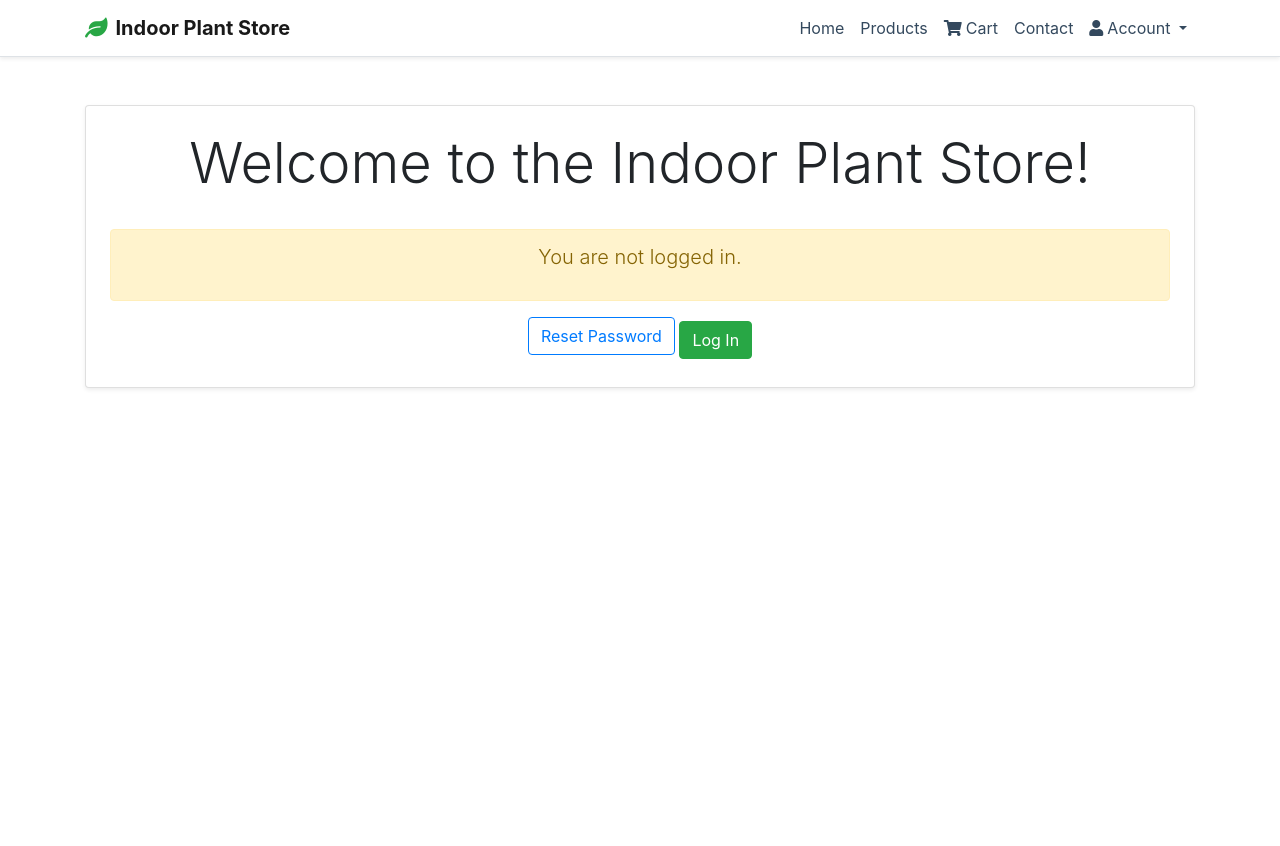
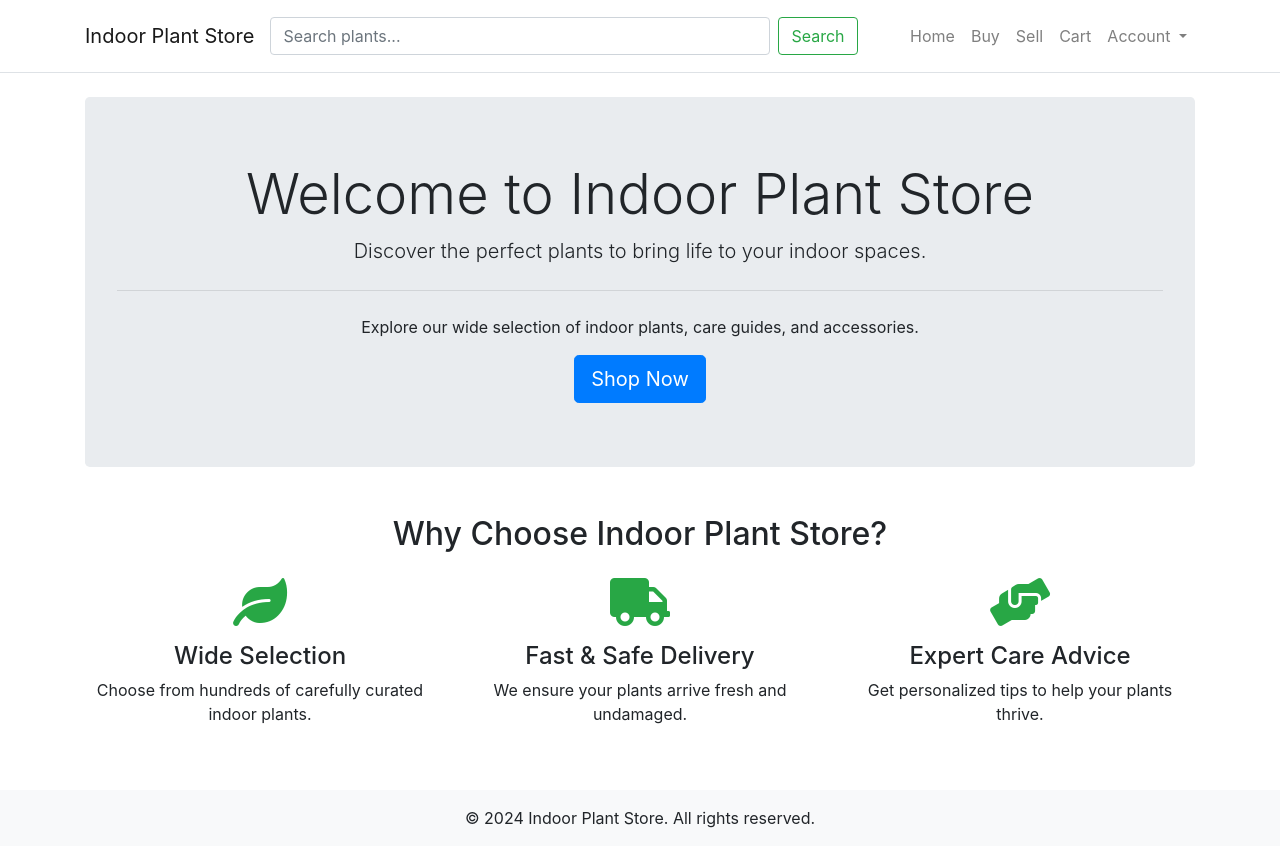
Before and after one commit to nebullii/Indoor-Plants, a Django app: template templates/home.html in a window 1280 px wide. Before the commit the page ends 389 px from the top, so only its background shows below. Run offline with Django 3.2, Linux system fonts and the light colour scheme; the template is opened without the code that fills it, so the values that code supplies are empty; some libraries are stand-ins or nearby versions.

Commit message:
Add header, footer, cart

```diff
--- a/templates/base.html
+++ b/templates/base.html
@@ -1,3 +1,4 @@
+{% load static %}
 <!DOCTYPE html>
 <html lang="en">
 <head>
@@ -6,77 +7,22 @@
     <title>{% block title %}Indoor Plant Store{% endblock %}</title>
     <link rel="stylesheet" href="https://stackpath.bootstrapcdn.com/bootstrap/4.5.2/css/bootstrap.min.css">
     <link rel="stylesheet" href="https://cdnjs.cloudflare.com/ajax/libs/font-awesome/5.15.3/css/all.min.css">
-    <style>
-        .navbar-brand {
-            font-weight: bold;
-            color: #2c3e50;
-        }
-        .nav-link {
-            color: #34495e !important;
-            transition: color 0.3s ease;
-        }
-        .nav-link:hover {
-            color: #27ae60 !important;
-        }
-        .dropdown-item:active {
-            background-color: #27ae60;
-        }
-    </style>
+    <link rel="stylesheet" href="{% static 'css/custom.css' %}">
+    {% block extra_css %}{% endblock %}
 </head>
 <body>
-    <header>
-        <nav class="navbar navbar-expand-lg navbar-light bg-white border-bottom shadow-sm">
-            <div class="container">
-                <a class="navbar-brand" href="{% url 'home' %}">
-                    <i class="fas fa-leaf mr-2 text-success"></i>Indoor Plant Store
-                </a>
-                <button class="navbar-toggler" type="button" data-toggle="collapse" data-target="#navbarNav" aria-controls="navbarNav" aria-expanded="false" aria-label="Toggle navigation">
-                    <span class="navbar-toggler-icon"></span>
-                </button>
-                <div class="collapse navbar-collapse" id="navbarNav">
-                    <ul class="navbar-nav ml-auto">
-                        <li class="nav-item">
-                            <a class="nav-link" href="{% url 'home' %}">Home</a>
-                        </li>
-                        <li class="nav-item">
-                            <a class="nav-link" href="#">Products</a>
-                        </li>
-                        <li class="nav-item">
-                            <a class="nav-link" href="#">
-                                <i class="fas fa-shopping-cart mr-1"></i>Cart
-                            </a>
-                        </li>
-                        <li class="nav-item">
-                            <a class="nav-link" href="#">Contact</a>
-                        </li>
-                        <li class="nav-item dropdown">
-                            <a class="nav-link dropdown-toggle" href="#" id="accountDropdown" role="button" data-toggle="dropdown" aria-haspopup="true" aria-expanded="false">
-                                <i class="fas fa-user mr-1"></i>Account
-                            </a>
-                            <div class="dropdown-menu dropdown-menu-right" aria-labelledby="accountDropdown">
-                                {% if user.is_authenticated %}
-                                <a class="dropdown-item" href="{% url 'password_change' %}">Change Password</a>
-                                <div class="dropdown-divider"></div>
-                                <a class="dropdown-item text-danger" href="{% url 'logout' %}">Log Out</a>
-                                {% else %}
-                                <a class="dropdown-item" href="{% url 'login' %}">Log In</a>
-                                <a class="dropdown-item" href="{% url 'password_reset' %}">Reset Password</a>
-                                {% endif %}
-                            </div>
-                        </li>
-                    </ul>
-                </div>
-            </div>
-        </nav>
-    </header>
+    {% include 'partials/header.html' %}
 
-    <main>
+    <main class="container mt-4">
         {% block content %}
         {% endblock %}
     </main>
 
+    {% include 'partials/footer.html' %}
+
     <script src="https://code.jquery.com/jquery-3.5.1.slim.min.js"></script>
     <script src="https://cdn.jsdelivr.net/npm/@popperjs/core@2.5.3/dist/umd/popper.min.js"></script>
     <script src="https://stackpath.bootstrapcdn.com/bootstrap/4.5.2/js/bootstrap.min.js"></script>
+    {% block extra_js %}{% endblock %}
 </body>
 </html>
--- /dev/null
+++ b/templates/cart.html
@@ -0,0 +1,6 @@
+{% extends 'base.html' %}
+
+{% block content %}
+<h1>Your Cart</h1>
+<p>This is a placeholder for your cart content.</p>
+{% endblock %}
--- a/templates/home.html
+++ b/templates/home.html
@@ -1,55 +1,35 @@
 {% extends "base.html" %}
+{% load static %}
 
-{% block title %}Home - Indoor Plant Store{% endblock %}
+{% block title %}Welcome to Indoor Plant Store{% endblock %}
 
 {% block content %}
-<div class="container mt-5">
-    <div class="card shadow-sm p-4">
-        <div class="text-center mb-4">
-            <h1 class="display-4">Welcome to the Indoor Plant Store!</h1>
+<div class="jumbotron text-center">
+    <h1 class="display-4">Welcome to Indoor Plant Store</h1>
+    <p class="lead">Discover the perfect plants to bring life to your indoor spaces.</p>
+    <hr class="my-4">
+    <p>Explore our wide selection of indoor plants, care guides, and accessories.</p>
+    <a class="btn btn-primary btn-lg" href="{% url 'home' %}" role="button">Shop Now</a>
+</div>
+
+<div class="mt-5">
+    <h2 class="text-center mb-4">Why Choose Indoor Plant Store?</h2>
+    <div class="row">
+        <div class="col-md-4 text-center">
+            <i class="fas fa-leaf fa-3x mb-3 text-success"></i>
+            <h4>Wide Selection</h4>
+            <p>Choose from hundreds of carefully curated indoor plants.</p>
         </div>
-
-        {% if user.is_authenticated %}
-        <div class="alert alert-success text-center">
-            <p class="lead">Hi, {{ user.username }}! 🌱</p>
+        <div class="col-md-4 text-center">
+            <i class="fas fa-truck fa-3x mb-3 text-success"></i>
+            <h4>Fast & Safe Delivery</h4>
+            <p>We ensure your plants arrive fresh and undamaged.</p>
         </div>
-
-        <!-- Role selection form -->
-        <form action="{% url 'home' %}" method="post" class="mb-4">
-            {% csrf_token %}
-            <div class="form-group">
-                <label for="role">Please select your role:</label>
-                <select id="role" name="role" class="form-control">
-                    <option value="buyer" {% if request.session.role == "buyer" %}selected{% endif %}>Buyer</option>
-                    <option value="seller" {% if request.session.role == "seller" %}selected{% endif %}>Seller</option>
-                </select>
-            </div>
-            <button type="submit" class="btn btn-primary">Submit</button>
-        </form>
-
-        {% if request.session.role == "buyer" %}
-        <!-- Content for Buyer -->
-        <div class="alert alert-info text-center">
-            <p>Welcome, Buyer! Here are the plants available for purchase:</p>
-            <!-- You can add a list of products here -->
+        <div class="col-md-4 text-center">
+            <i class="fas fa-hands-helping fa-3x mb-3 text-success"></i>
+            <h4>Expert Care Advice</h4>
+            <p>Get personalized tips to help your plants thrive.</p>
         </div>
-        {% elif request.session.role == "seller" %}
-        <!-- Content for Seller -->
-        <div class="alert alert-info text-center">
-            <p>Welcome, Seller! Here you can manage your plants for sale:</p>
-            <!-- You can add seller-specific actions here -->
-        </div>
-        {% endif %}
-
-        {% else %}
-        <div class="alert alert-warning text-center">
-            <p class="lead">You are not logged in.</p>
-        </div>
-        <div class="text-center">
-            <a href="{% url 'password_reset' %}" class="btn btn-outline-primary mb-2">Reset Password</a>
-            <a href="{% url 'login' %}" class="btn btn-success">Log In</a>
-        </div>
-        {% endif %}
     </div>
 </div>
 {% endblock %}
--- /dev/null
+++ b/templates/partials/footer.html
@@ -0,0 +1,5 @@
+<footer class="bg-light py-3 mt-5">
+    <div class="container">
+        <p class="text-center mb-0">&copy; 2024 Indoor Plant Store. All rights reserved.</p>
+    </div>
+</footer>
--- /dev/null
+++ b/templates/partials/header.html
@@ -0,0 +1,45 @@
+<header class="border-bottom py-2 px-4">
+    <nav class="navbar navbar-expand-lg navbar-light">
+        <div class="container">
+            <!-- Logo and Website Name -->
+            <a class="navbar-brand" href="{% url 'home' %}">Indoor Plant Store</a>
+
+            <form class="form-inline my-2 my-lg-0 mx-auto">
+                <input class="form-control mr-sm-2" type="search" placeholder="Search plants..." aria-label="Search" style= "width: 500px;">
+                <button class="btn btn-outline-success my-2 my-sm-0" type="submit">Search</button>
+            </form>
+
+            <button class="navbar-toggler" type="button" data-toggle="collapse" data-target="#navbarContent" aria-controls="navbarContent" aria-expanded="false" aria-label="Toggle navigation">
+                <span class="navbar-toggler-icon"></span>
+            </button>
+
+            <!-- Navbar content -->
+            <div class="collapse navbar-collapse" id="navbarContent">
+                <ul class="navbar-nav ml-auto">
+                    <li class="nav-item">
+                        <a class="nav-link" href="{% url 'home' %}">Home</a>
+                    </li>
+                    <li class="nav-item">
+                        <a class="nav-link" href="{% url 'buyer_dashboard' %}">Buy</a>
+                    </li>
+                    <li class="nav-item">
+                        <a class="nav-link" href="{% url 'seller_dashboard' %}">Sell</a>
+                    </li
+                    <li class="nav-item">
+                        <a class="nav-link" href="{% url 'cart' %}">Cart</a>
+                    </li>
+                    <li class="nav-item dropdown">
+                        <a class="nav-link dropdown-toggle" href="#" id="navbarDropdown" role="button" data-toggle="dropdown" aria-haspopup="true" aria-expanded="false">
+                            Account
+                        </a>
+                        <div class="dropdown-menu" aria-labelledby="navbarDropdown">
+                            <a class="dropdown-item" href="{% url 'signup' %}">Sign Up</a>
+                            <a class="dropdown-item" href="{% url 'login' %}">Login</a>
+                            <a class="dropdown-item" href="{% url 'logout' %}">Logout</a>
+                        </div>
+                    </li>
+                </ul>
+            </div>
+        </div>
+    </nav>
+</header>
```
Also changed, not shown: accounts/admin.py (+10 -1 lines), accounts/apps.py (+3 -4 lines), accounts/forms.py (added, +12 -0 lines), accounts/models.py (+17 -1 lines), accounts/urls.py (+6 -2 lines), accounts/views.py (+32 -4 lines), indoor_plant/urls.py (+12 -21 lines), templates/admin_dashboard.html (added, +75 -0 lines), templates/buyer_dashboard.html (added, +36 -0 lines), templates/registration/signup.html (+21 -6 lines), templates/seller_dashboard.html (added, +36 -0 lines), accounts/__init__.py (deleted), accounts/migrations/0001_initial.py (added), 2 other files.
